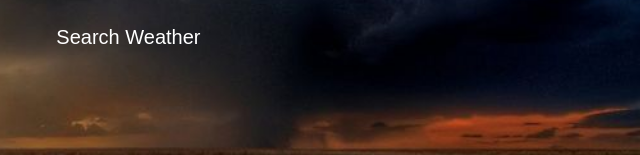
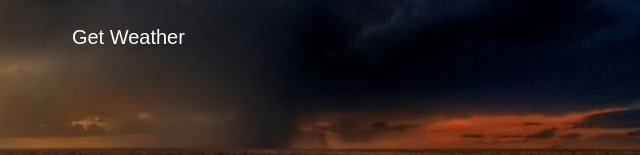
Before and after one commit to mridul1809/LazyGeeks, a plain HTML site: page index.html in a window 1280 px wide. Shown: the part 447-602 px from the top of the page, 527-1167 px from the left. Drawn offline with nearby package versions, Linux system fonts and the light colour scheme.

Commit message:
Search Weather to Get Weather

```diff
--- a/index.html
+++ b/index.html
@@ -120,7 +120,7 @@
             })();
 
         </script>
-        <a href="index1.html" ><button class="button"><span>Search Weather</span></button></a>
+        <a href="index1.html" ><button class="button"><span>Get Weather</span></button></a>
 
     </body>
 </html>
```
